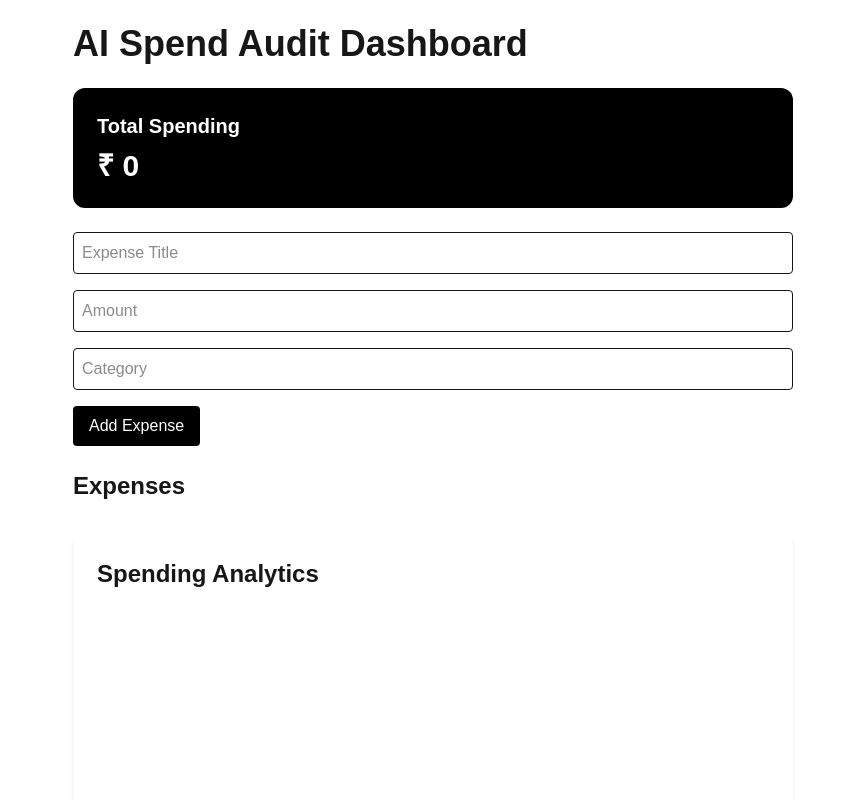
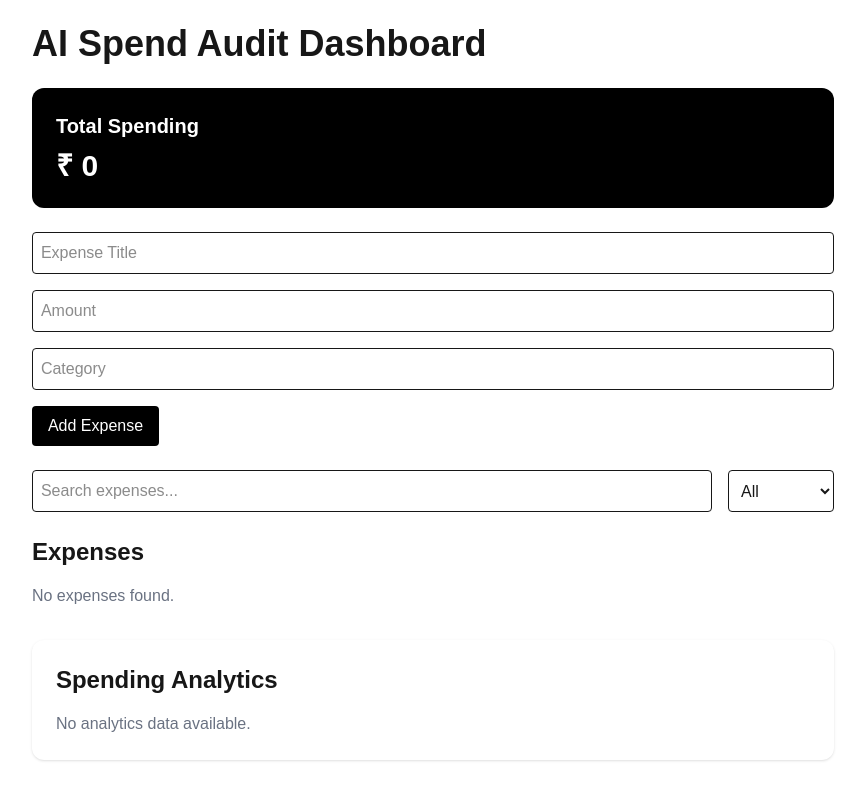
Before and after one commit to Aanya2806/ai-spend-audit, a Next.js app: page / in a window 1280 px wide. Shown: the top 800 px of the page, without its empty margins (207-1072 px from the left). Built offline with nearby package versions, Linux system fonts and the light colour scheme.

Commit message:
Added expense search and category filters

```diff
--- a/app/components/Analytics.tsx
+++ b/app/components/Analytics.tsx
@@ -28,12 +28,16 @@ export default function Analytics({
   const categoryData: CategoryData[] = [];
 
   expenses.forEach((expense) => {
-    const existingCategory = categoryData.find(
-      (item) => item.name === expense.category
+    const existingCategory =
+      categoryData.find(
+        (item) =>
+          item.name ===
+          expense.category
       );
 
     if (existingCategory) {
-      existingCategory.value += expense.amount;
+      existingCategory.value +=
+        expense.amount;
     } else {
       categoryData.push({
         name: expense.category,
@@ -47,6 +51,7 @@ export default function Analytics({
     "#00C49F",
     "#FFBB28",
     "#FF8042",
+    "#A020F0",
   ];
 
   return (
@@ -55,7 +60,15 @@ export default function Analytics({
         Spending Analytics
       </h2>
 
-      <PieChart width={400} height={300}>
+      {categoryData.length === 0 ? (
+        <p className="text-gray-500">
+          No analytics data available.
+        </p>
+      ) : (
+        <PieChart
+          width={400}
+          height={300}
+        >
           <Pie
             data={categoryData}
             cx="50%"
@@ -64,19 +77,26 @@ export default function Analytics({
             dataKey="value"
             label
           >
-          {categoryData.map((_, index) => (
+            {categoryData.map(
+              (_, index) => (
                 <Cell
                   key={index}
                   fill={
-                COLORS[index % COLORS.length]
+                    COLORS[
+                      index %
+                        COLORS.length
+                    ]
                   }
                 />
-          ))}
+              )
+            )}
           </Pie>
 
           <Tooltip />
+
           <Legend />
         </PieChart>
+      )}
     </div>
   );
 }
--- a/app/components/ExpenseList.tsx
+++ b/app/components/ExpenseList.tsx
@@ -1,9 +1,9 @@
-type Expense = {
+interface Expense {
   id: number;
   title: string;
   amount: number;
   category: string;
-};
+}
 
 export default function ExpenseList({
   expenses,
@@ -17,22 +17,30 @@ export default function ExpenseList({
       </h2>
 
       <div className="space-y-4">
-        {expenses.map((expense) => (
+        {expenses.length === 0 ? (
+          <p className="text-gray-500">
+            No expenses found.
+          </p>
+        ) : (
+          expenses.map((expense) => (
             <div
               key={expense.id}
               className="border p-4 rounded-lg shadow"
             >
-            <h3 className="font-semibold">
+              <h3 className="font-semibold text-lg">
                 {expense.title}
               </h3>
 
-            <p>₹ {expense.amount}</p>
+              <p className="mt-1">
+                ₹ {expense.amount}
+              </p>
 
-            <p className="text-gray-500 text-sm">
+              <p className="text-sm text-gray-500">
                 {expense.category}
               </p>
             </div>
-        ))}
+          ))
+        )}
       </div>
     </div>
   );
--- a/app/page.tsx
+++ b/app/page.tsx
@@ -1,5 +1,7 @@
 "use client";
+
 /* eslint-disable react-hooks/set-state-in-effect */
+
 import { useEffect, useState } from "react";
 
 import SpendForm from "./components/SpendForm";
@@ -18,19 +20,27 @@ export default function Home() {
     Expense[]
   >([]);
 
+  const [search, setSearch] =
+    useState("");
+
+  const [filterCategory, setFilterCategory] =
+    useState("All");
 
   useEffect(() => {
     const savedExpenses =
-    window.localStorage.getItem("expenses");
+      localStorage.getItem("expenses");
 
-  if (!savedExpenses) return;
-
+    if (savedExpenses) {
       try {
-    const parsedData = JSON.parse(savedExpenses);
+        const parsedData: Expense[] =
+          JSON.parse(savedExpenses);
 
         setExpenses(parsedData);
       } catch {
-    console.log("Error loading expenses");
+        console.log(
+          "Error loading expenses"
+        );
+      }
     }
   }, []);
 
@@ -54,8 +64,29 @@ useEffect(() => {
     0
   );
 
+  const filteredExpenses = expenses.filter(
+    (expense) => {
+      const matchesSearch =
+        expense.title
+          .toLowerCase()
+          .includes(
+            search.toLowerCase()
+          );
+
+      const matchesCategory =
+        filterCategory === "All" ||
+        expense.category ===
+          filterCategory;
+
       return (
-    <main className="p-6 max-w-3xl mx-auto">
+        matchesSearch &&
+        matchesCategory
+      );
+    }
+  );
+
+  return (
+    <main className="p-6 max-w-4xl mx-auto">
       <h1 className="text-4xl font-bold mb-6">
         AI Spend Audit Dashboard
       </h1>
@@ -72,9 +103,55 @@ useEffect(() => {
 
       <SpendForm addExpense={addExpense} />
 
-      <ExpenseList expenses={expenses} />
+      <div className="flex gap-4 mt-6 mb-6">
+        <input
+          type="text"
+          placeholder="Search expenses..."
+          value={search}
+          onChange={(e) =>
+            setSearch(e.target.value)
+          }
+          className="border p-2 rounded w-full"
+        />
 
-      <Analytics expenses={expenses} />
+        <select
+          value={filterCategory}
+          onChange={(e) =>
+            setFilterCategory(
+              e.target.value
+            )
+          }
+          className="border p-2 rounded"
+        >
+          <option value="All">
+            All
+          </option>
+
+          <option value="Food">
+            Food
+          </option>
+
+          <option value="Travel">
+            Travel
+          </option>
+
+          <option value="Shopping">
+            Shopping
+          </option>
+
+          <option value="Bills">
+            Bills
+          </option>
+        </select>
+      </div>
+
+      <ExpenseList
+        expenses={filteredExpenses}
+      />
+
+      <Analytics
+        expenses={filteredExpenses}
+      />
     </main>
   );
 }
```
Lines whose indentation alone changed are shown as unchanged.
